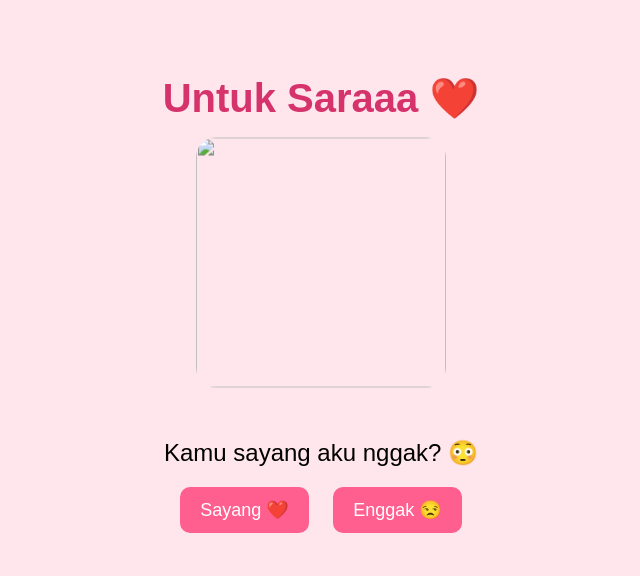
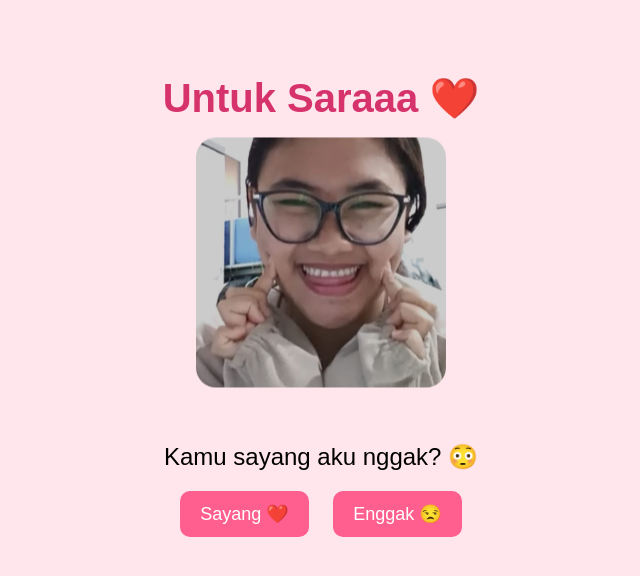
Before and after one commit to IsaAnnaqibAlhasni/Foryou, a plain HTML site: page index.html in a window 1280 px wide. Shown: the whole page, without its empty margins (319-959 px from the left). Drawn offline with Linux system fonts and the light colour scheme.

Commit message:
Update index.html

```diff
--- a/index.html
+++ b/index.html
@@ -59,7 +59,7 @@
 
 <h1>Untuk Saraaa ❤️</h1>
 
-<img id="photo" src="WhatsApp Image 2025-12-10 at 23.59.281.jpeg">
+<img id="photo" src="WhatsApp Image 2025-12-10 at 23.59.28.jpeg">
 
 <div id="question">Kamu sayang aku nggak? 😳</div>
 
```
